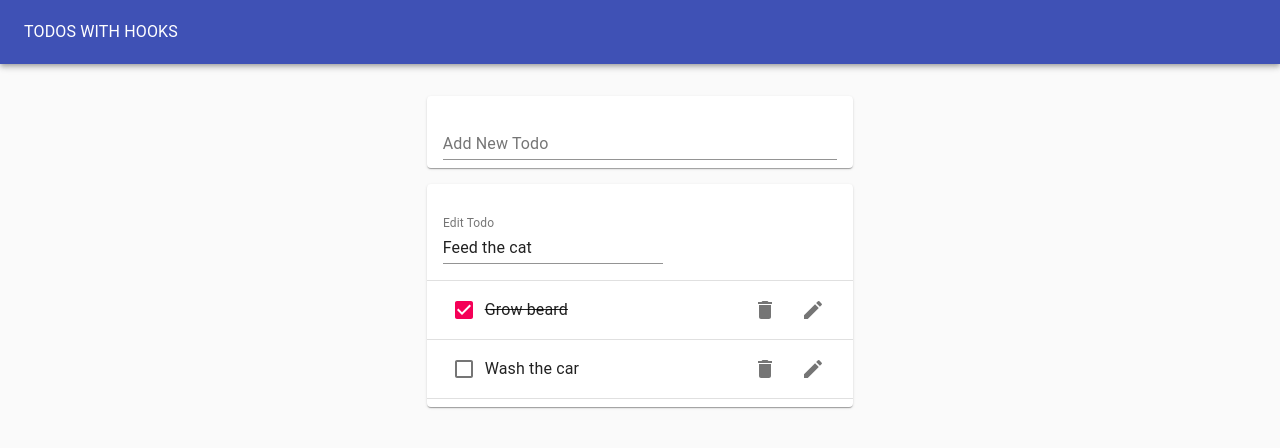
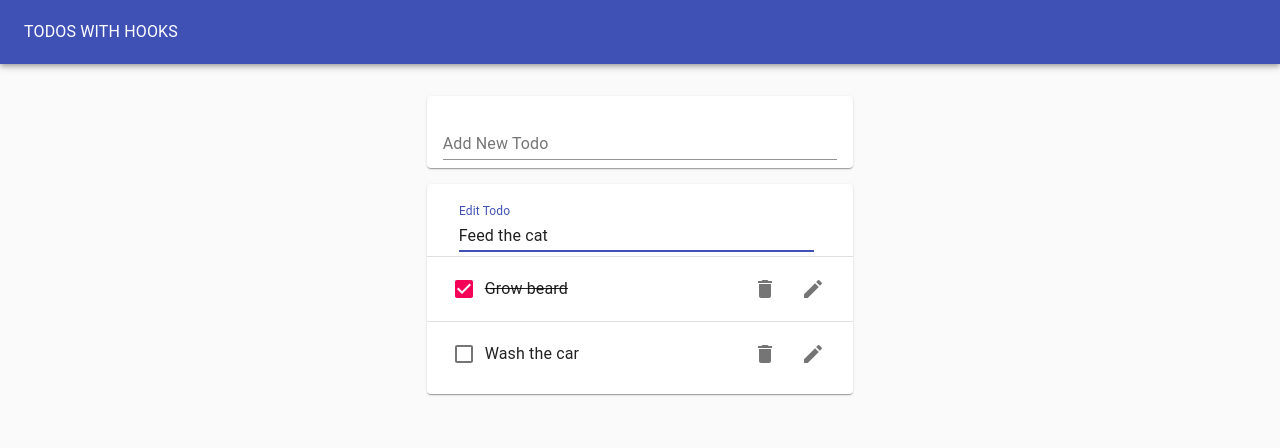
Before and after one commit to adarshnanwani/hooks-todo-list, a React (Create React App) app: page / in a window 1280 px wide. Both pictures are taken after a click on the button 813 px from the left and 221 px from the top of the page. Shown: the top 448 px of the page. Built offline with nearby package versions, Linux system fonts and the light colour scheme.

Commit message:
Some style tweaks.

```diff
--- a/src/EditTodoForm.js
+++ b/src/EditTodoForm.js
@@ -12,6 +12,10 @@ const EditTodoForm = ({ id, task, toggle, updateTodo }) => {
         reset();
         toggle();
       }}
+      style={{
+        marginLeft: "1rem",
+        width: "90%"
+      }}
     >
       <TextField
         value={value}
@@ -19,6 +23,7 @@ const EditTodoForm = ({ id, task, toggle, updateTodo }) => {
         fullWidth
         label="Edit Todo"
         margin="normal"
+        autoFocus
       />
     </form>
   );
--- a/src/Todo.js
+++ b/src/Todo.js
@@ -12,7 +12,7 @@ import EditTodoForm from "./EditTodoForm";
 const Todo = ({ task, completed, removeTodo, toggleTodo, updateTodo, id }) => {
   const [isEditing, toggle] = useToggleState(false);
   return (
-    <ListItem>
+    <ListItem style={{ height: "64px" }}>
       {isEditing ? (
         <EditTodoForm
           toggle={toggle}
--- a/src/TodoList.js
+++ b/src/TodoList.js
@@ -8,7 +8,7 @@ const TodoList = ({ todos, removeTodo, toggleTodo, updateTodo }) => {
   return (
     <Paper>
       <List>
-        {todos.map(todo => (
+        {todos.map((todo, i) => (
           <>
             <Todo
               task={todo.task}
@@ -19,7 +19,7 @@ const TodoList = ({ todos, removeTodo, toggleTodo, updateTodo }) => {
               toggleTodo={toggleTodo}
               updateTodo={updateTodo}
             />
-            <Divider />
+            {i < todos.length - 1 && <Divider />}
           </>
         ))}
       </List>
```
